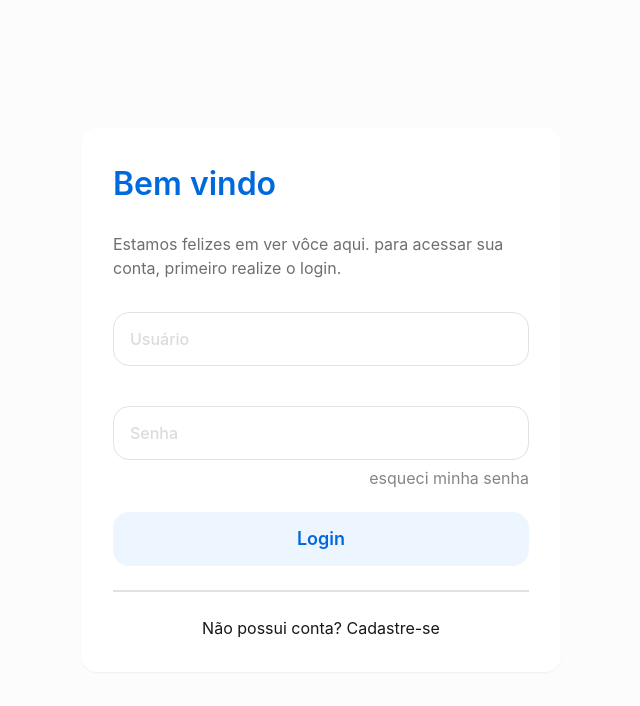
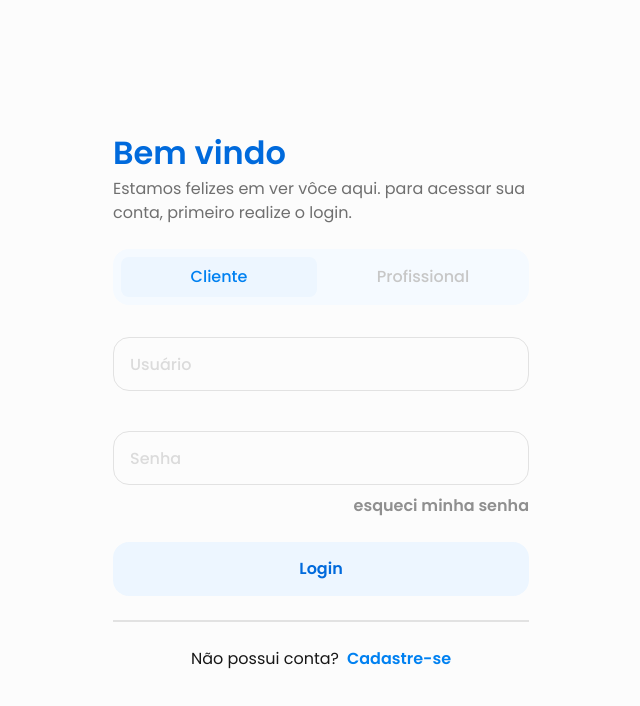
Before and after one commit to rsyst/barberpass-front, a Next.js app: page / in a window 1280 px wide. Shown: the top 706 px of the page, without its empty margins (319-959 px from the left). Built offline with nearby package versions, Linux system fonts and the light colour scheme.

Commit message:
adiciona componentes para a tela de login

```diff
--- a/src/pages/_document.tsx
+++ b/src/pages/_document.tsx
@@ -5,7 +5,14 @@ import { Html, Head, Main, NextScript } from 'next/document'
 export default function Document() {
   return (
     <Html lang="en">
-      <Head />
+      <Head>
+        <link rel="preconnect" href="https://fonts.googleapis.com" />
+        <link rel="preconnect" href="https://fonts.gstatic.com" />
+        <link
+          href="https://fonts.googleapis.com/css2?family=Poppins:ital,wght@0,100;0,200;0,300;0,400;0,500;0,600;0,700;0,800;0,900;1,100;1,200;1,300;1,400;1,500;1,600;1,700;1,800;1,900&display=swap"
+          rel="stylesheet"
+        />
+      </Head>
       <body>
         {/* 👇 Here's the script */}
         <ColorModeScript initialColorMode={theme.config.initialColorMode} />
--- a/src/shared/components/Button/Button.tsx
+++ b/src/shared/components/Button/Button.tsx
@@ -1,16 +1,21 @@
-import { Button } from '@chakra-ui/react'
-import React from 'react'
+import { Button, ButtonProps } from '@chakra-ui/react'
+import React, { useMemo } from 'react'
 
-export const RstButton = ({ colorScheme = 'blue', ...props }) => {
-  return (
-    <Button
-      {...props}
-      color={`${colorScheme}.1100`}
-      bg={`${colorScheme}.300`}
-      _hover={{ bg: `${colorScheme}.400` }}
-      _active={{ bg: `${colorScheme}.500` }}
-      borderRadius={16}
-      h="54px"
-    />
-  )
+type iRstButtonProps = ButtonProps
+
+export const RstButton = ({ colorScheme = 'blue', variant = 'solid', ...props }: iRstButtonProps) => {
+  const variantStyle = useMemo(() => {
+    if (variant === 'solid') {
+      return {
+        color: `${colorScheme}.1100`,
+        bg: `${colorScheme}.300`,
+        _hover: { bg: `${colorScheme}.400` },
+        _active: { bg: `${colorScheme}.500` }
+      }
+    } else if (variant === 'link') {
+      return { color: `${colorScheme}.1000` }
+    }
+  }, [colorScheme, variant])
+
+  return <Button borderRadius={16} {...variantStyle} variant={variant} colorScheme={colorScheme} {...props} />
 }
--- /dev/null
+++ b/src/shared/components/RadioButton/RadioButton.tsx
@@ -0,0 +1,47 @@
+import { Flex, FlexProps } from '@chakra-ui/react'
+import React, { useState } from 'react'
+import RstText from '../Text'
+
+interface iRadioButtonProps extends FlexProps {
+  name?: string
+  options: Array<iRadioButtonPropsOptions>
+}
+interface iRadioButtonPropsOptions {
+  label: string
+  value: string
+  id: string | number
+}
+
+export const RstRadioButton = ({ options, ...props }: iRadioButtonProps) => {
+  const [selected, setSelected] = useState<string | number>(0)
+
+  const selectedRadio = (item: iRadioButtonPropsOptions) => {
+    if (item.id === selected) {
+      return { color: 'blue.1000', bg: 'blue.300' }
+    }
+  }
+
+  const handleSelect = (item: iRadioButtonPropsOptions) => {
+    setSelected(item.id)
+  }
+
+  return (
+    <Flex bg={'blue.200'} p={2} gap={2} borderRadius={16} {...props}>
+      {options.map((item) => (
+        <Flex
+          key={item.id}
+          h={10}
+          flex={1}
+          justifyContent="center"
+          alignItems="center"
+          borderRadius={8}
+          cursor="pointer"
+          onClick={() => handleSelect(item)}
+          {...selectedRadio(item)}
+        >
+          <RstText fontVariant="input">{item.label}</RstText>{' '}
+        </Flex>
+      ))}
+    </Flex>
+  )
+}
--- /dev/null
+++ b/src/shared/components/RadioButton/index.ts
@@ -0,0 +1,3 @@
+import { RstRadioButton } from './RadioButton'
+
+export default RstRadioButton
--- a/src/shared/pages/Auth/Login/AuthLogin.tsx
+++ b/src/shared/pages/Auth/Login/AuthLogin.tsx
@@ -1,14 +1,20 @@
-import { Box, Flex, Grid } from '@chakra-ui/react'
+import { Box, Flex, Grid, GridItem } from '@chakra-ui/react'
 import React, { useMemo, useState } from 'react'
 import RstInput from '@shared/components/Input'
 import { useAuth } from '@shared/providers/auth'
 import RstButton from '@shared/components/Button'
 import RstText from '@shared/components/Text'
+import RstRadioButton from '@shared/components/RadioButton'
 
 export interface iLogin {
   user: string
   password: string
 }
+
+const options = [
+  { label: 'Cliente', value: 'CLIENT', id: 0 },
+  { label: 'Profissional', value: 'BARBER', id: 1 }
+]
 
 const AuthLogin = () => {
   const initialValues: iLogin = useMemo(() => {
@@ -17,6 +23,7 @@ const AuthLogin = () => {
       password: ''
     }
   }, [])
+
   const [formValues, setFormValues] = useState<iLogin>(initialValues)
 
   const { handleLogin, isLoadingLogin } = useAuth()
@@ -39,13 +46,17 @@ const AuthLogin = () => {
       }}
     >
       <Flex justifyContent="center" alignItems="center" minH="100vh" bg="gray.100">
-        <Grid maxW={480} w="100%" gap={6} p={8} bg="white" borderRadius={16} boxShadow="sm" m={6}>
+        <Grid maxW={480} w="100%" gap={6} p={8} borderRadius={16} m={6}>
+          <GridItem>
             <RstText fontVariant="h3" color="blue.1100">
               Bem vindo
             </RstText>
             <RstText fontVariant="body1" color="gray.1100">
               Estamos felizes em ver vôce aqui. para acessar sua conta, primeiro realize o login.
             </RstText>
+          </GridItem>
+
+          <RstRadioButton options={options} />
 
           <RstInput
             placeholder="Usuário"
@@ -53,19 +64,19 @@ const AuthLogin = () => {
             value={formValues.user}
           />
 
+          <GridItem display="flex" flexDir="column" alignItems="end">
             <RstInput
               placeholder="Senha"
               onChange={({ target }) => handleChangeValue('password', target.value)}
               type="password"
               value={formValues.password}
-            helperText={
-              <RstText textAlign="end" color="gray.1000">
+            />
+            <RstButton variant="link" textAlign="end" color="gray.900">
               esqueci minha senha
-              </RstText>
-            }
-          />
+            </RstButton>
+          </GridItem>
 
-          <RstButton size="lg" type="submit" onClick={handleSubmit} isLoading={isLoadingLogin}>
+          <RstButton size="md" type="submit" onClick={handleSubmit} isLoading={isLoadingLogin}>
             Login
           </RstButton>
 
@@ -73,7 +84,9 @@ const AuthLogin = () => {
 
           <RstText color="gray.1200" fontVariant="body1" textAlign="center">
             Não possui conta?
-            <a> Cadastre-se</a>
+            <RstButton ml={2} variant="link">
+              Cadastre-se
+            </RstButton>
           </RstText>
         </Grid>
       </Flex>
--- a/src/shared/providers/theme.tsx
+++ b/src/shared/providers/theme.tsx
@@ -1,6 +1,6 @@
 import { extendTheme } from '@chakra-ui/react'
 
-const themeConfig = {
+export const theme = extendTheme({
   colors: {
     brand: {
       900: '#1a365d',
@@ -78,7 +78,19 @@ const themeConfig = {
       1200: '#35290f'
     }
   },
-
+  components: {
+    Button: {
+      defaultProps: { colorScheme: 'blue' },
+      sizes: { sm: { h: 10 }, md: { h: '54px' } },
+      baseStyle: {
+        textTransform: 'initial'
+      }
+    }
+  },
+  fonts: {
+    heading: `'Poppins', sans-serif`,
+    body: `'Poppins', sans-serif`
+  },
   breakpoints: {
     base: '0em',
     sm: '576px',
@@ -92,6 +104,4 @@ const themeConfig = {
     green: ' 0 0 10px 0px #22c35e',
     gray: ' 0 0 10px 0px #718096'
   }
-}
-
-export const theme = extendTheme(themeConfig)
+})
```
Lines whose indentation alone changed are shown as unchanged.
